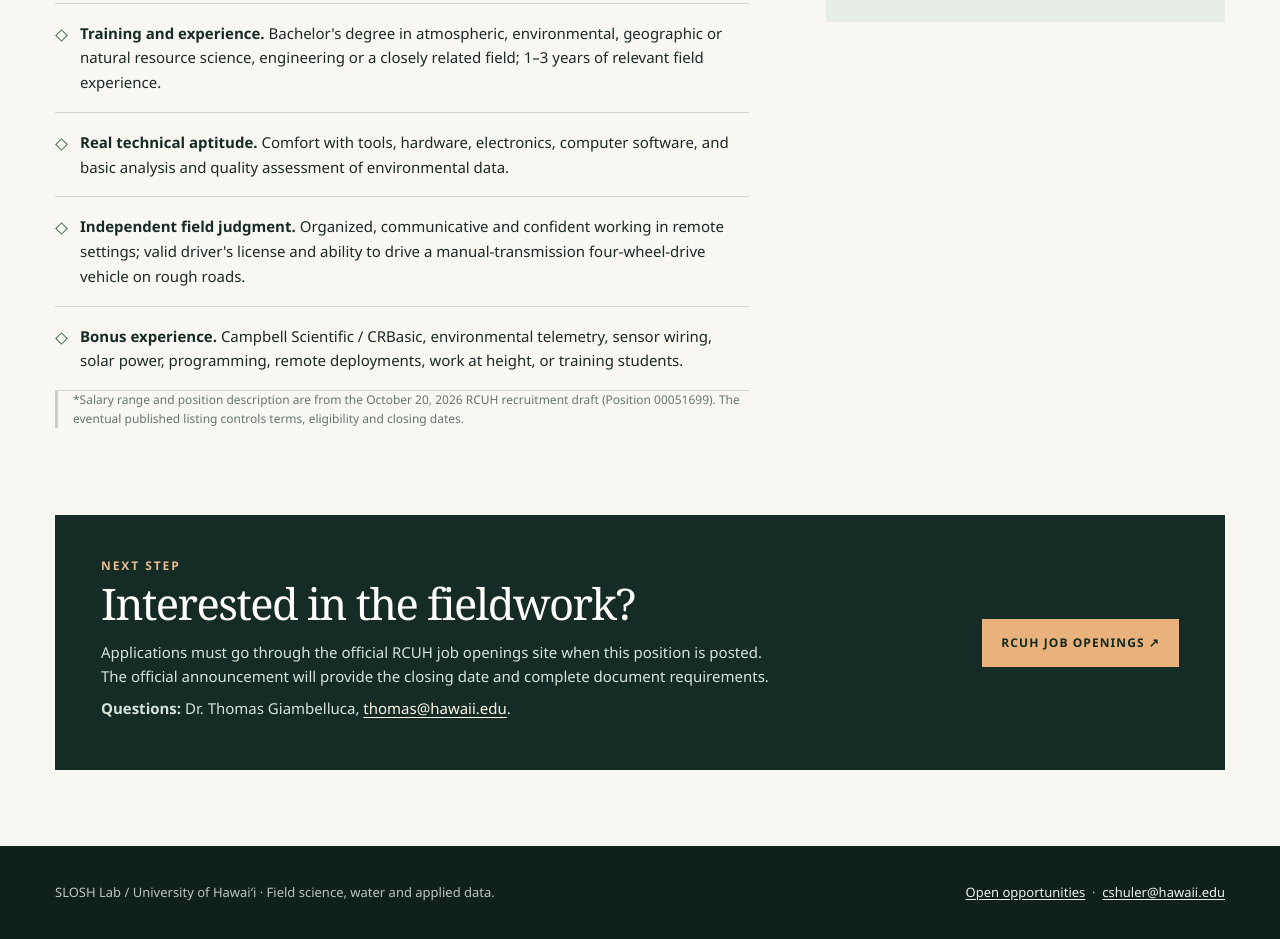
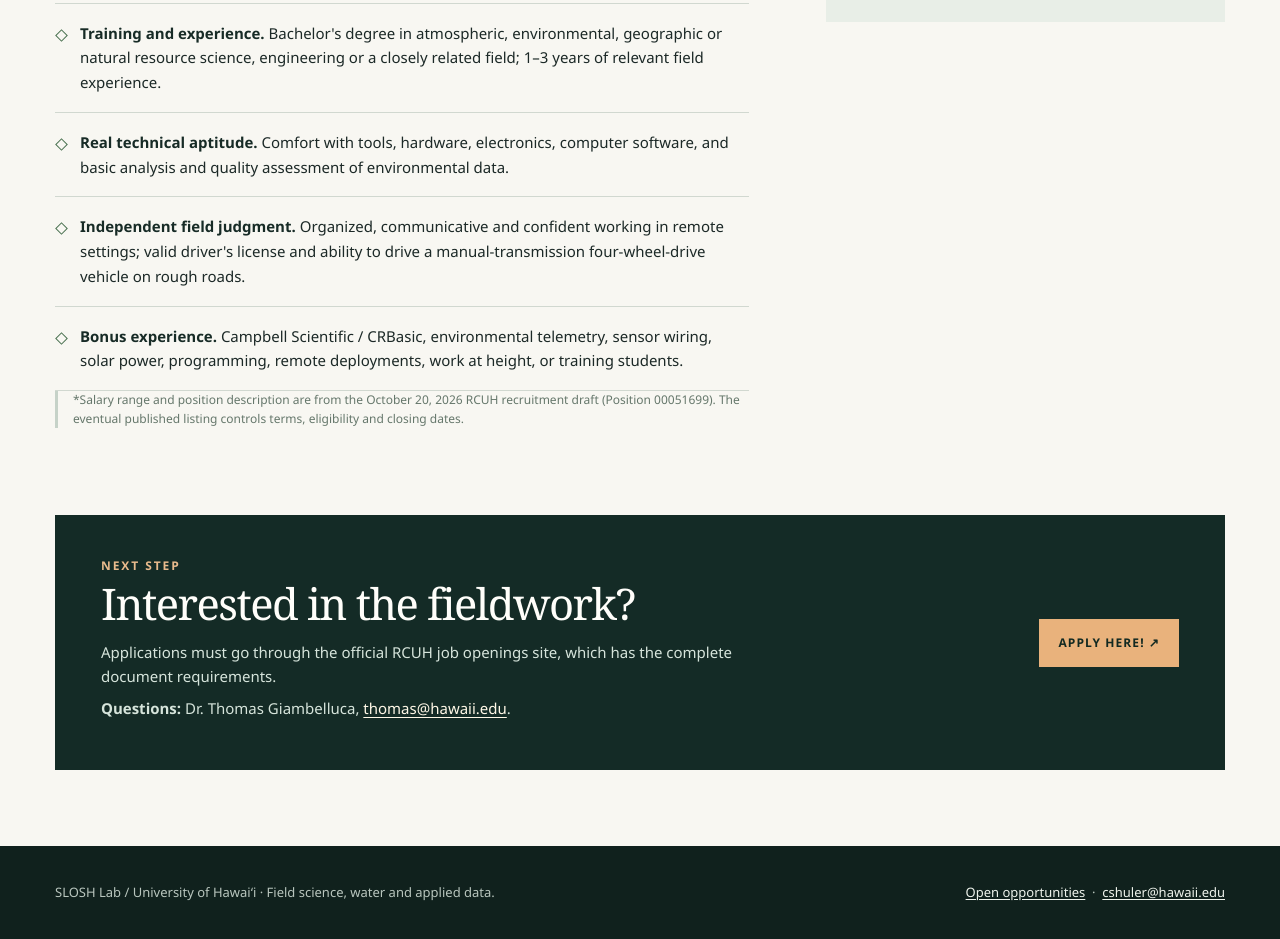
Before and after one commit to cshuler/SLOSH_Lab_Website, an Eleventy site: page images/subpages/Oct_2026_Hiring/oahu-technician/index.html in a window 1280 px wide. Shown: the part 1643-2582 px from the top of the page. Built offline with nearby package versions, Linux system fonts and the light colour scheme; Eleventy itself is replaced by a stand-in of ours; files that its build step writes are made by us from their sources; no server answers; what csv-parse would draw is missing.

Commit message:
Update things

```diff
--- a/images/subpages/Oct_2026_Hiring/oahu-technician/index.html
+++ b/images/subpages/Oct_2026_Hiring/oahu-technician/index.html
@@ -64,7 +64,7 @@
     <img class="secondary-photo" src="../assets/photos/station-repair.webp" width="900" height="1300" alt="Researcher servicing electronics in a remote field instrument enclosure">
     <p class="note-small" style="margin-top:14px">Photographs from Hawaiʻi Mesonet field operations.</p></div>
   </aside></div>
-  <section class="contact-block"><div><div class="eyebrow" style="color:#e9bb8d">Next step</div><h2>Interested in the fieldwork?</h2><p>Applications must go through the official RCUH job openings site when this position is posted. The official announcement will provide the closing date and complete document requirements.</p><p><strong>Questions:</strong> Dr. Thomas Giambelluca, <a href="mailto:thomas@hawaii.edu">thomas@hawaii.edu</a>.</p></div><a class="contact-button" href="https://www.rcuh.com/opportunities/job-openings/" target="_blank" rel="noopener noreferrer">RCUH Job Openings ↗</a></section>
+  <section class="contact-block"><div><div class="eyebrow" style="color:#e9bb8d">Next step</div><h2>Interested in the fieldwork?</h2><p>Applications must go through the official RCUH job openings site, which has the complete document requirements.</p><p><strong>Questions:</strong> Dr. Thomas Giambelluca, <a href="mailto:thomas@hawaii.edu">thomas@hawaii.edu</a>.</p></div><a class="contact-button" href="https://go.hawaii.edu/S2E" target="_blank" rel="noopener noreferrer">Apply Here! ↗</a></section>
 </div></main>
 <footer class="footer"><div class="wrap footer-inner">
   <p>SLOSH Lab / University of Hawaiʻi · Field science, water and applied data.</p>
```
